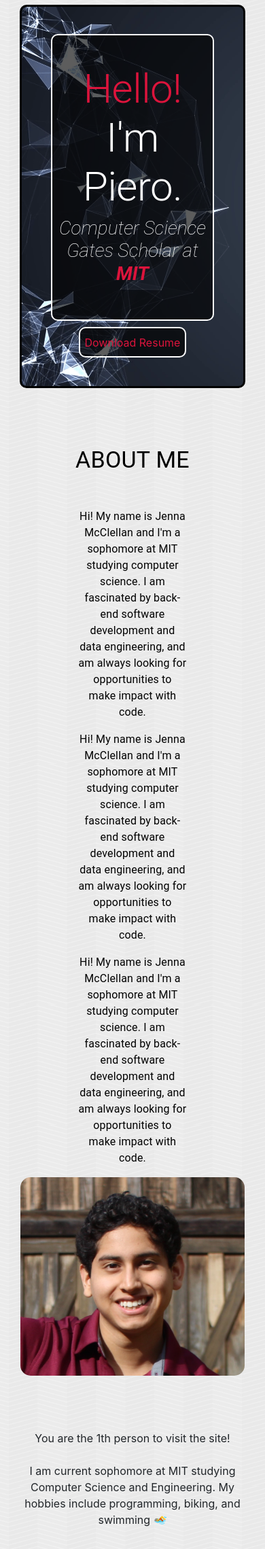
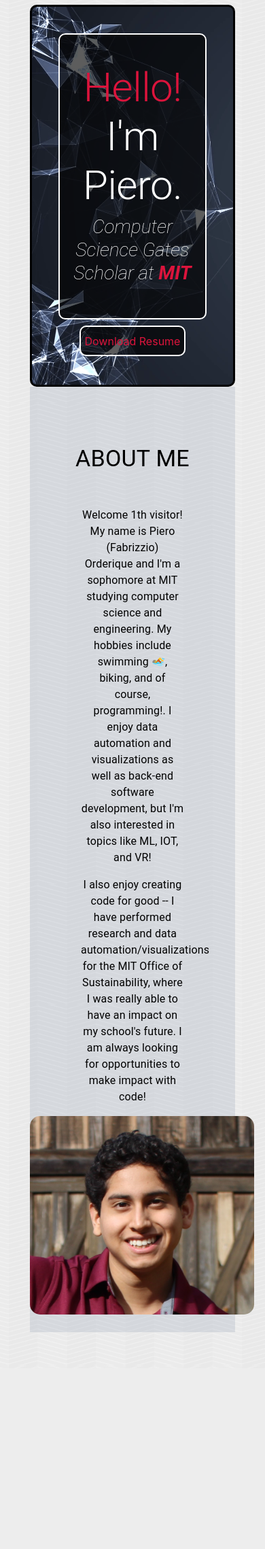
Before and after one commit to pforderique/pforderique.com, a Flask app: page /home in a window 390 px wide. Shown: the part 115-2394 px from the top of the page at 68% size. After the commit the page ends 2075 px from the top, so only its background shows below. Run offline with Flask 2, Linux system fonts and the light colour scheme; data comes from the database, SQL or seed files in the repository; some libraries are stand-ins or nearby versions.

Commit message:
about section now mobile friendly

```diff
--- a/website/static/styles/home.css
+++ b/website/static/styles/home.css
@@ -66,18 +66,18 @@
 
 .about-section {
     color: #000000;
-    /* background-color: rgba(54, 82, 120, 0.116); */
+    background-color: rgba(54, 82, 120, 0.116);
     width: 92%;
     margin: 0% 4% 15%;
     padding: 6vh 0% 0vh 0%;
     display: flex;
     justify-content: space-evenly;
-    align-items: center;
+    align-items:flex-end;
     flex-wrap: wrap;
 }
 
 .about-textbox {
-    width: 60%;
+    width: 63%;
     padding: 4vh 0 0 0;
     text-align: center;
     vertical-align: text-top;
@@ -100,3 +100,15 @@
     width: auto;
     border-radius: 15px;
 }
+
+.skills-section{
+    color: #000000;
+    background-color: rgba(54, 82, 120, 0.116);
+    width: 92%;
+    margin: 0% 4% 15%;
+    padding: 6vh 0% 0vh 0%;
+    /* display: flex;
+    justify-content: space-evenly;
+    align-items: center;
+    flex-wrap: wrap; */
+}
--- a/website/static/styles/main.css
+++ b/website/static/styles/main.css
@@ -1,6 +1,6 @@
 /* main body container */
-.container {
-    margin-bottom: 7%;
+.containerx {
+    margin: 0 8% 7%;
 }
 
 /* main webpage titler for portfiolio pages */
--- a/website/templates/base.html
+++ b/website/templates/base.html
@@ -57,7 +57,7 @@
       </nav>
 
       <!----------- CONTENT ----------->
-      <div class="container">
+      <div class="containerx">
         {% block content %}
         {% endblock %}
       </div>
--- a/website/templates/home.html
+++ b/website/templates/home.html
@@ -43,19 +43,16 @@
         </div>
         <div style="text-align: center; width: 80%; margin: 6vh 10% 0px;">
             <p class="about-text">
-                Hi! My name is Jenna McClellan and I'm a sophomore at MIT studying computer science.
-                I am fascinated by back-end software development and data engineering, and am always looking
-                for opportunities to make impact with code.
+                Welcome {{visitor_number}}th visitor! My name is Piero (Fabrizzio) Orderique and I'm a sophomore
+                at MIT studying computer science and engineering.
+                My hobbies include swimming &#127946;, biking, and of course, programming!.
+                I enjoy data automation and visualizations as well as back-end software development, but I'm also
+                interested in topics like ML, IOT, and VR!
             </p>
             <p class="about-text">
-                Hi! My name is Jenna McClellan and I'm a sophomore at MIT studying computer science.
-                I am fascinated by back-end software development and data engineering, and am always looking
-                for opportunities to make impact with code.
-            </p>
-            <p class="about-text">
-                Hi! My name is Jenna McClellan and I'm a sophomore at MIT studying computer science.
-                I am fascinated by back-end software development and data engineering, and am always looking
-                for opportunities to make impact with code.
+                I also enjoy creating code for good -- I have performed research and data automation/visualizations
+                for the MIT Office of Sustainability, where I was really able to have an impact on my school's future.
+                I am always looking for opportunities to make impact with code!
             </p>
         </div>
     </div>
@@ -64,12 +61,4 @@
     </div>
 </div>
 
-<p align="center">
-    You are the {{visitor_number}}th person to visit the site!
-    <br>
-    <br>
-    I am current sophomore at MIT studying Computer Science and Engineering.
-    My hobbies include programming, biking, and swimming &#127946;
-</p>
-
 {% endblock %}
```
